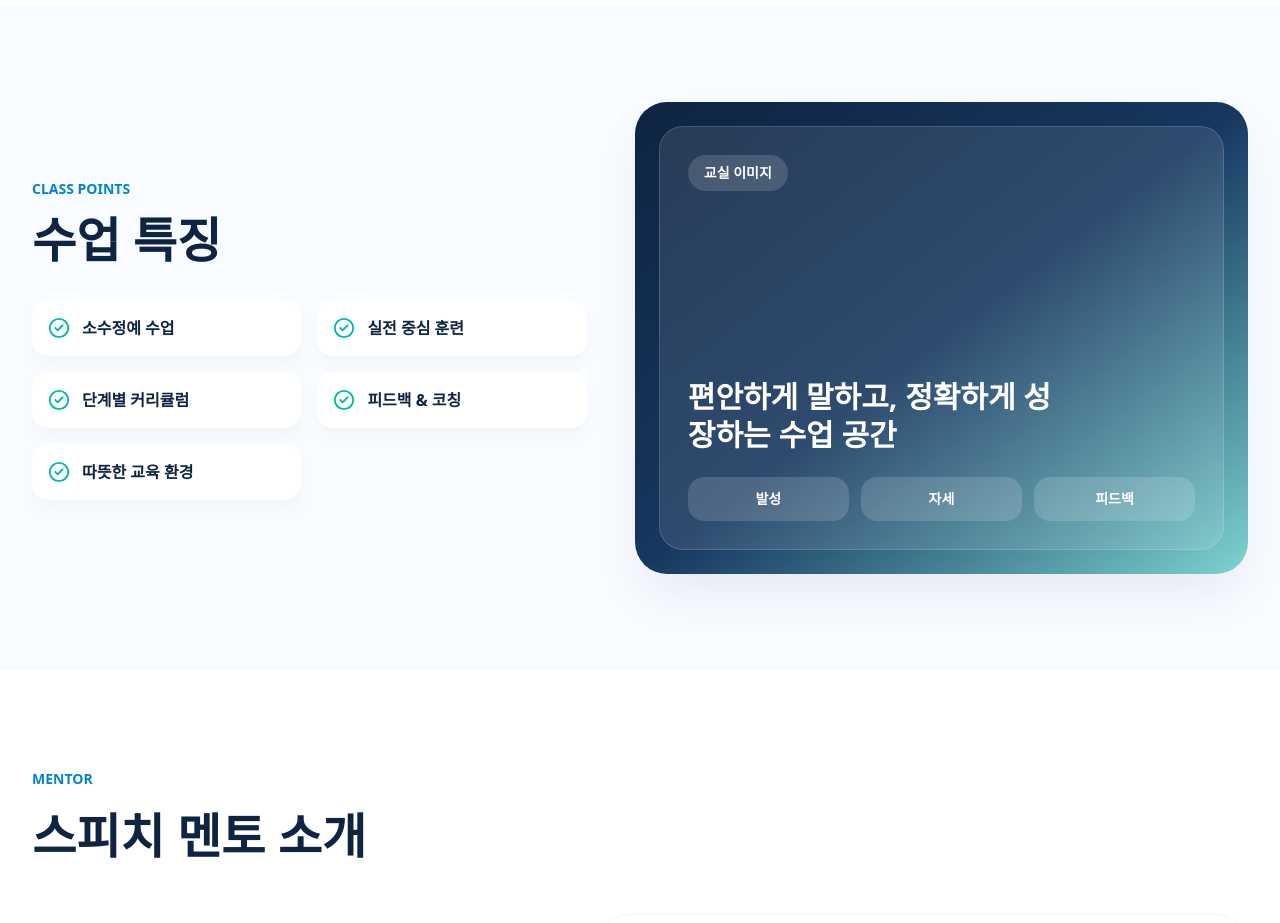
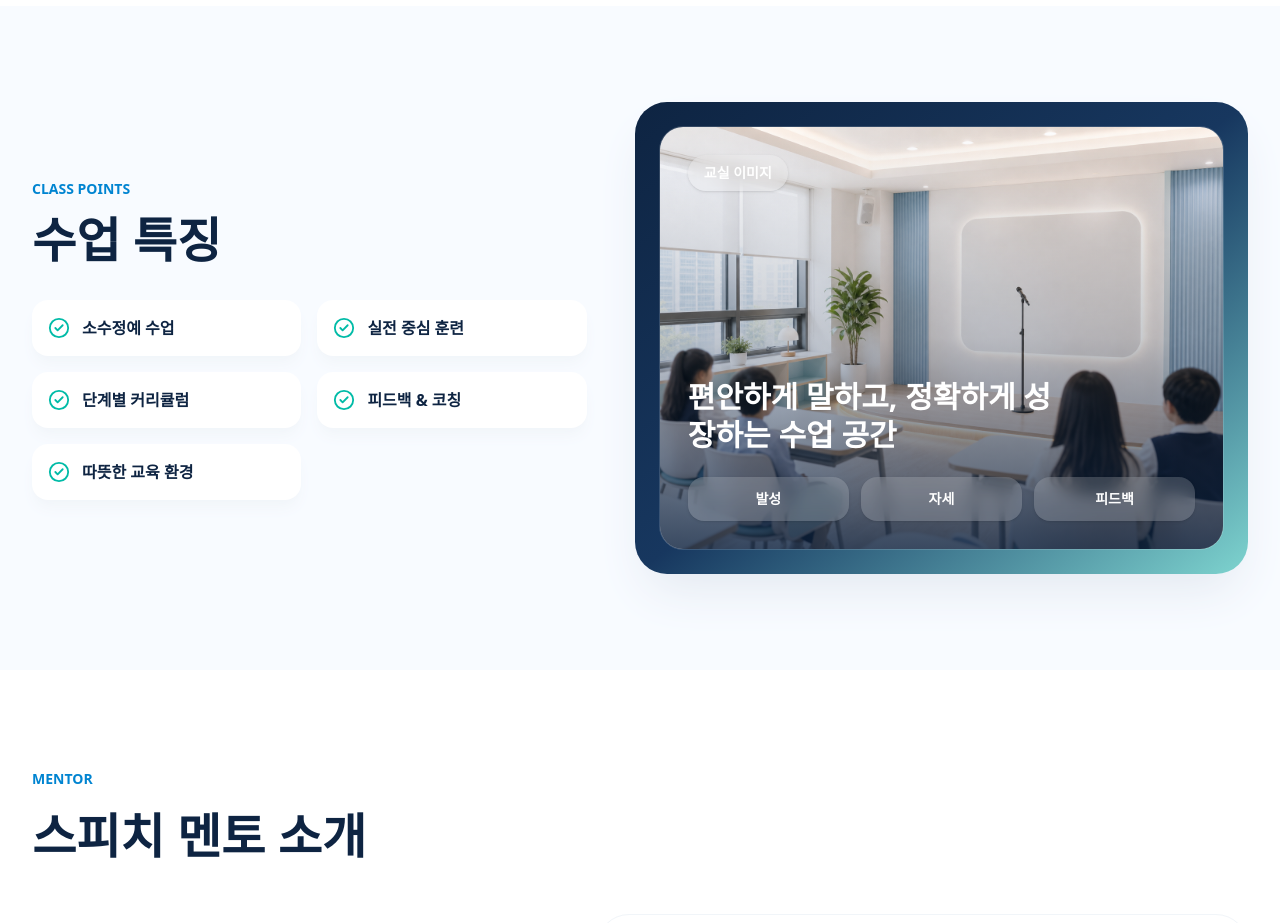
Before and after one commit to Juniorgi/dday-kids-speech, a React (Vite) app: page / in a window 1280 px wide. Shown: the part 2220-3143 px from the top of the page. Built offline with nearby package versions, Linux system fonts and the light colour scheme.

Commit message:
Add classroom section image

```diff
--- a/src/App.jsx
+++ b/src/App.jsx
@@ -373,9 +373,15 @@ export default function App() {
           </div>
 
           <div className="overflow-hidden rounded-[2rem] bg-gradient-to-br from-[#0e2442] via-[#17375f] to-[#7ed4cf] p-6 shadow-2xl shadow-slate-200">
-            <div className="aspect-[4/3] rounded-[1.5rem] border border-white/15 bg-white/10 p-7 text-white">
-              <div className="flex h-full flex-col justify-between">
-                <span className="w-fit rounded-full bg-white/15 px-4 py-2 text-sm font-bold">
+            <div className="relative aspect-[4/3] overflow-hidden rounded-[1.5rem] border border-white/15 text-white">
+              <img
+                src="/classroom-speech.png"
+                alt="아이들이 발표 수업을 준비하는 밝은 교실"
+                className="absolute inset-0 h-full w-full object-cover"
+              />
+              <div className="absolute inset-0 bg-gradient-to-t from-[#0e2442]/80 via-[#0e2442]/22 to-transparent" />
+              <div className="relative flex h-full flex-col justify-between p-7">
+                <span className="w-fit rounded-full bg-white/20 px-4 py-2 text-sm font-bold shadow-sm backdrop-blur">
                   교실 이미지
                 </span>
                 <div>
@@ -386,7 +392,7 @@ export default function App() {
                     {["발성", "자세", "피드백"].map((item) => (
                       <span
                         key={item}
-                        className="rounded-2xl bg-white/15 py-3 text-center text-sm font-bold"
+                        className="rounded-2xl bg-white/18 py-3 text-center text-sm font-bold shadow-sm backdrop-blur"
                       >
                         {item}
                       </span>
```
Also changed, not shown: public/classroom-speech.png (added).
